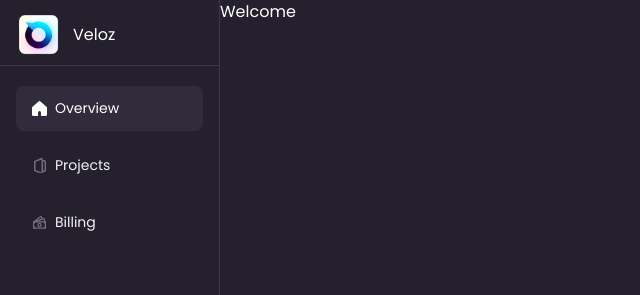
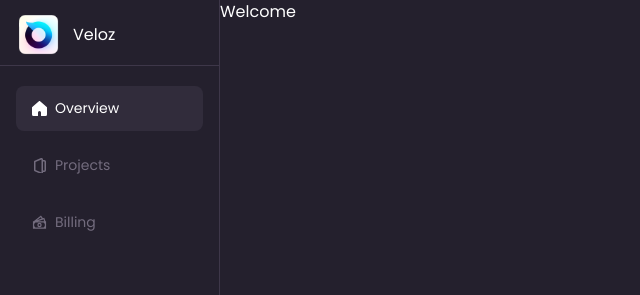
Before and after one commit to Benrobo/veloz, a Next.js app in the folder packages/app/: page / in a window 1280 px wide. Shown: the top 295 px of the page, without its empty margins (0-640 px from the left). Built offline with nearby package versions, Linux system fonts and the light colour scheme.

Commit message:
added major updates

```diff
--- a/packages/app/tailwind.config.ts
+++ b/packages/app/tailwind.config.ts
@@ -28,6 +28,9 @@ const config: Config = {
           200: "#24202d",
           300: "#312c3b",
           400: "#3e3749",
+        },
+        gray: {
+          100: "#736c7e",
         },
         red: {
           100: "rgb(255, 0, 0, .4)",
```
